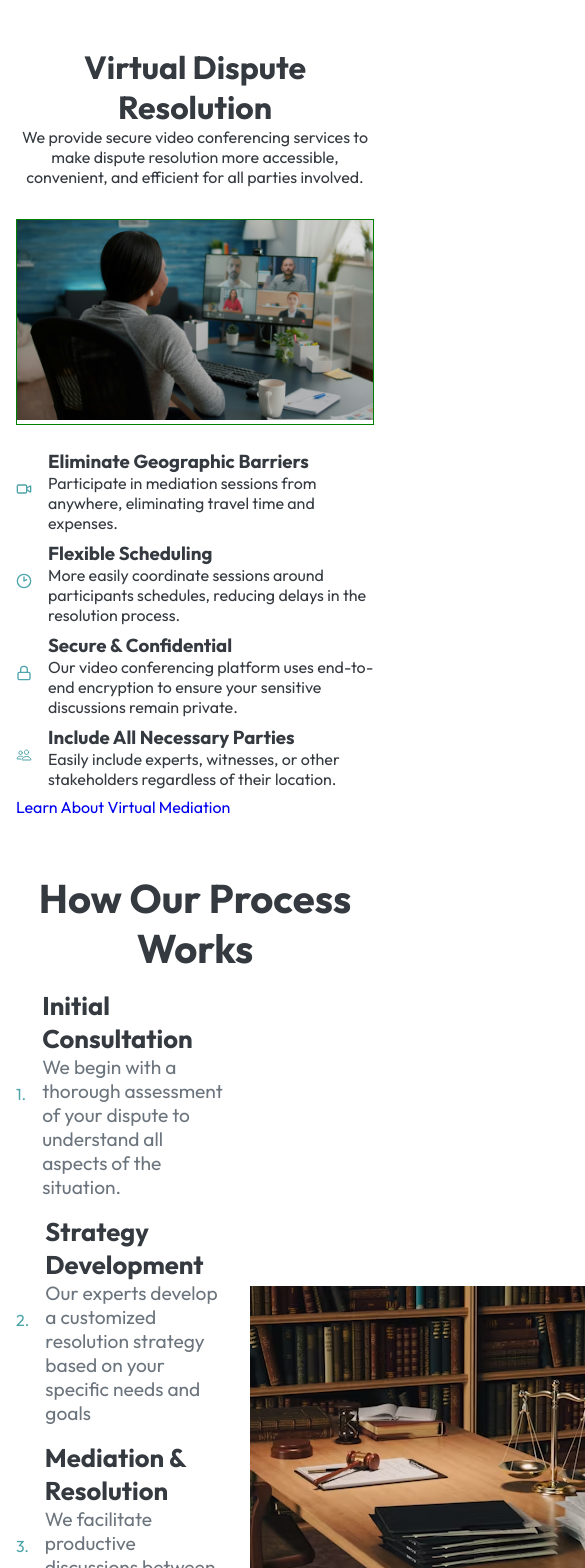
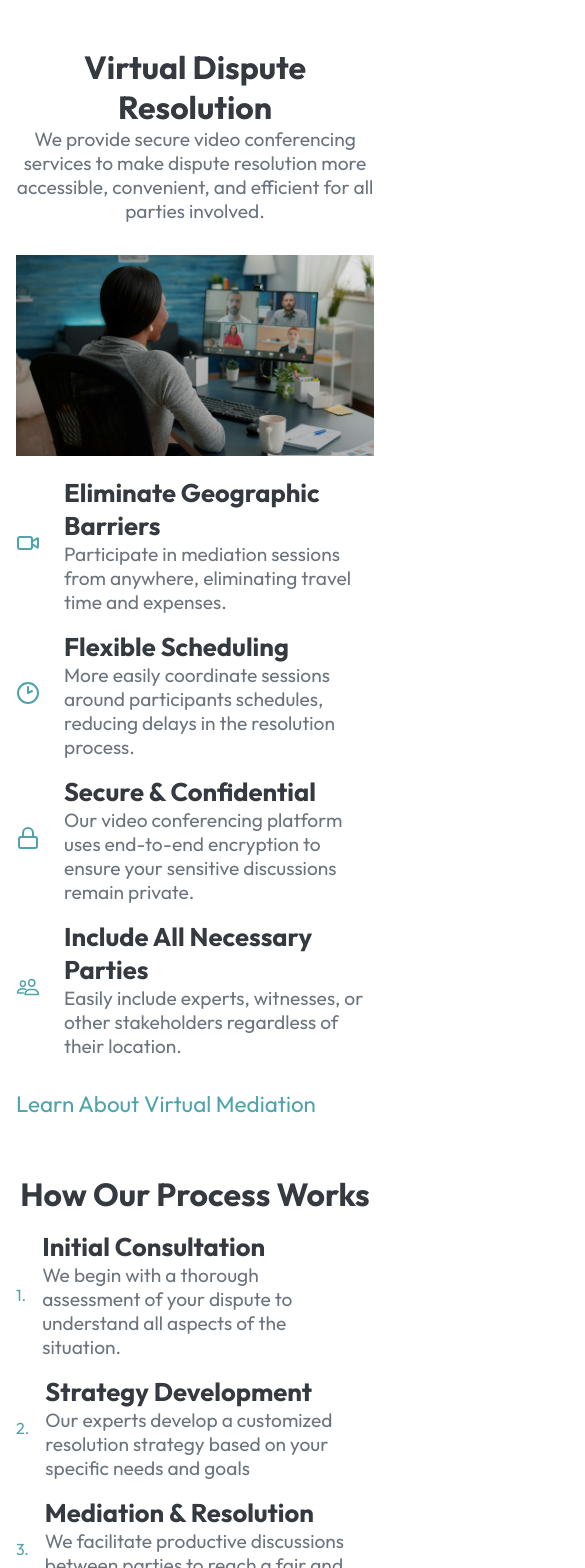
Before and after one commit to ozi-sadiq-kasai/bridge, a React (Vite) app: page / in a window 390 px wide. Shown: the part 1720-3288 px from the top of the page, 585 px wide, since content can reach past the window. Built offline with nearby package versions, Linux system fonts and the light colour scheme.

Commit message:
virtual query

```diff
--- a/src/components/processes/Processes.css
+++ b/src/components/processes/Processes.css
@@ -1,8 +1,8 @@
 .process {
   margin-top: 3.5rem;
 }
-.process h2{
-    font-size: 2.5rem;
+.process h2 {
+  font-size: 2rem;
   text-align: center;
   margin-bottom: 1rem;
 }
@@ -12,7 +12,7 @@
   justify-content: space-between;
   gap: 1rem;
 }
-.process__content img{
+.process__content img {
   flex: 0.75;
 }
 .process__content--list {
@@ -25,35 +25,48 @@
   gap: 1rem;
   margin-bottom: 1rem;
 }
-.process__content--list h3{
+.process__content--list h3 {
   font-size: 1.6rem;
 }
-.process__content--list p{
+.process__content--list p {
   font-size: 1.2rem;
   width: 95%;
   color: #6c757d;
 }
-.process a{
+.process a {
   background-color: #4da4ab;
   padding: 10px 30px;
   border-radius: 5px;
-    color:white ;
+  color: white;
 }
-.process__ready{
+.process__ready {
   margin-top: 3.5rem;
   margin-bottom: 1.5rem;
 }
-.process__ready h2{
+.process__ready h2 {
   font-size: 2.5rem;
   text-align: center;
   margin-bottom: 0;
 }
-.process__ready p{
+.process__ready p {
   text-align: center;
   font-size: 1.1rem;
 }
-.process__ready--buttons{
+.process__ready--buttons {
   display: flex;
   justify-content: center;
   gap: 1rem;
 }
+
+/* QUERIES */
+@media screen and (max-width: 768px) {
+  .process__content {
+    flex-direction: column;
+  }
+  .process__content img {
+    display: none;
+  }
+  .process__content--list {
+    flex: 1;
+  }
+}
--- a/src/components/virtual/Virtual.css
+++ b/src/components/virtual/Virtual.css
@@ -1,7 +1,7 @@
 .virtual__container {
   margin-top: 3.5rem;
 }
-.virtual__container--header {
+ .virtual__container--header {
   text-align: center;
   margin-bottom: 2rem;
 }
@@ -10,22 +10,54 @@
 }
 .virtual__container--header p {
   width: 50%;
+  font-size: 1.2rem;
   margin: 0 auto;
+  color: #6c757d;
 }
 .virtual__container--text {
   display: flex;
-  gap: 1.5rem;
   align-items: center;
+  gap: 1rem;
+}
+.virtual__container--img {
+  flex: 1;
+}
+.virtual__container--img img {
+  width: 100%;
+  object-fit: cover;
+}
+.virtual__container--list {
+  flex: 1;
 }
 .virtual__container--list li {
   display: flex;
-  gap: 1rem;
   align-items: center;
-  margin-bottom: 0.5rem;
+  gap: 1.5rem;
+  width: 100%;
+  margin-bottom: 1rem;
+}
+/* .virtual__container--list-header{
+  border: 3px solid yellowgreen;
+} */
+.virtual__container--list-header h3 {
+  font-size: 1.6rem;
+}
+.virtual__container--list-header p {
+  font-size: 1.2rem;
+  align-items: start;
+  color: #6c757d;
 }
 span {
   color: #4da4ab;
 }
+.virtual__container--link{
+  margin-top: 1rem;
+  color: #4da4ab;
+  display: inline-block;
+  font-size: 1.4rem;
+}
+
+/* QUERIES */
 @media screen and (max-width: 768px) {
   .virtual__container--header p {
     width: 100%;
@@ -35,7 +67,6 @@ span {
     width: 100%;
   }
   .virtual__container--img {
-    border: 1px solid green;
     width: 100%;
   }
   .virtual__container--img img {
--- a/src/components/virtual/Virtual.jsx
+++ b/src/components/virtual/Virtual.jsx
@@ -9,22 +9,22 @@ const virtual = [
     {
         header: 'Eliminate Geographic Barriers',
         text: 'Participate in mediation sessions from anywhere, eliminating travel time and expenses.',
-        icon: <LuVideo />
+        icon: <LuVideo size={24}/>
     },
     {
         header: 'Flexible Scheduling',
         text: 'More easily coordinate sessions around participants schedules, reducing delays in the resolution process.',
-        icon: <LuClock2 />
+        icon: <LuClock2 size={24}/>
     },
     {
         header: 'Secure & Confidential',
         text: 'Our video conferencing platform uses end-to-end encryption to ensure your sensitive discussions remain private.',
-        icon: <FiLock />
+        icon: <FiLock size={24}/>
     },
     {
         header: 'Include All Necessary Parties',
         text: 'Easily include experts, witnesses, or other stakeholders regardless of their location.',
-        icon: <IoPeopleOutline />
+        icon: <IoPeopleOutline size={24} />
     },
 ]
 
@@ -45,7 +45,7 @@ const Virtual = () => {
                         virtual.map((item, index) => (
                             <li key={index}>
                                 <span>{item.icon}</span>
-                                <div>
+                                <div className='virtual__container--list-header'>
                                     <h3>{item.header}</h3>
                                     <p>{item.text}</p>
                                 </div>
@@ -53,9 +53,8 @@ const Virtual = () => {
                         ))
                     }
                 </ul>
-
             </div>
-            <a href="#" className='virtual__container'>Learn About Virtual Mediation</a>
+            <a href="#" className='virtual__container--link'>Learn About Virtual Mediation</a>
         </div>
     );
 };
```
Lines whose indentation alone changed are shown as unchanged.
